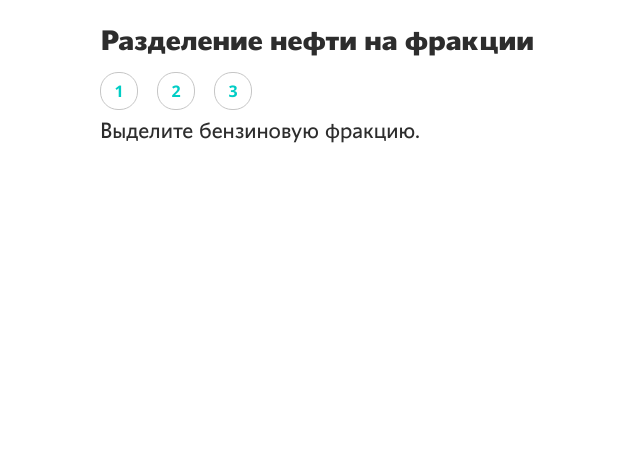
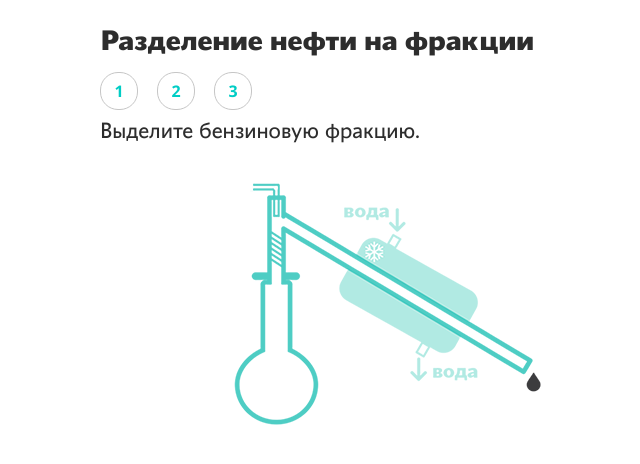
Before and after one commit to vivilor/YIN1-2, a Vue app: page / in a window 1280 px wide. Shown: the top 464 px of the page, without its empty margins (84-724 px from the left). Built offline with nearby package versions, Linux system fonts and the light colour scheme.

Commit message:
#time 27m #comment add boiler-equipment

```diff
--- a/src/App.vue
+++ b/src/App.vue
@@ -4,6 +4,9 @@
       <AppHeader/>
       <AppStepsBar/>
       <AppStepHeader/>
+      <InteractiveField>
+        <BoilerEquipment/>
+      </InteractiveField>
     </div>
   </div>
 </template>
@@ -12,9 +15,11 @@
 import AppHeader from '@/components/AppHeader'
 import AppStepsBar from '@/components/AppStepsBar'
 import AppStepHeader from '@/components/AppStepHeader'
+import InteractiveField from '@/components/InteractiveField'
+import BoilerEquipment from '@/components/BoilerEquipment'
 
 export default {
-  components: { AppStepHeader, AppStepsBar, AppHeader }
+  components: { BoilerEquipment, InteractiveField, AppStepHeader, AppStepsBar, AppHeader }
 }
 </script>
 
--- a/src/components/BoilerEquipment.vue
+++ b/src/components/BoilerEquipment.vue
@@ -1,7 +1,14 @@
 <template>
-<div>
-  <img src="../assets/img/boiler-equipment.png" alt="boiler-equipment">
-</div>
+  <div>
+    <img
+      id="equipment"
+      src="../assets/img/boiler-equipment.png"
+      alt="boiler-equipment">
+    <img
+      id="drop"
+      src="../assets/img/drop.png"
+      alt="drop">
+  </div>
 </template>
 
 <script>
@@ -11,5 +18,19 @@ export default {
 </script>
 
 <style lang="scss" scoped>
-
+div {
+  position: absolute;
+  width: 100%;
+  height: 100%;
+  & > #equipment {
+    top: 36px;
+    left: 134px;
+    position: absolute;
+  }
+  & > #drop {
+    top: 225px;
+    left: 426px;
+    position: absolute;
+  }
+}
 </style>
--- a/src/components/InteractiveField.vue
+++ b/src/components/InteractiveField.vue
@@ -12,7 +12,8 @@ export default {
 
 <style lang="scss" scoped>
 section {
-  flex: initial;
+  flex: auto;
   width: inherit;
+  position: relative;
 }
 </style>
```
Also changed, not shown: src/assets/img/drop.png (added).
